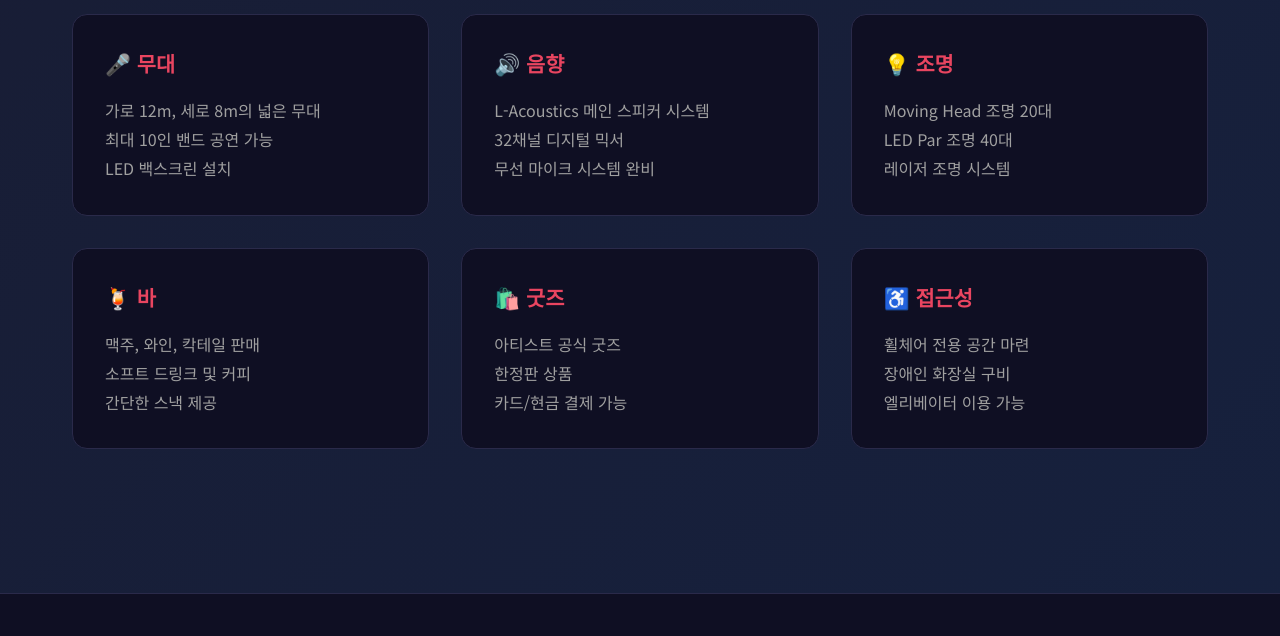
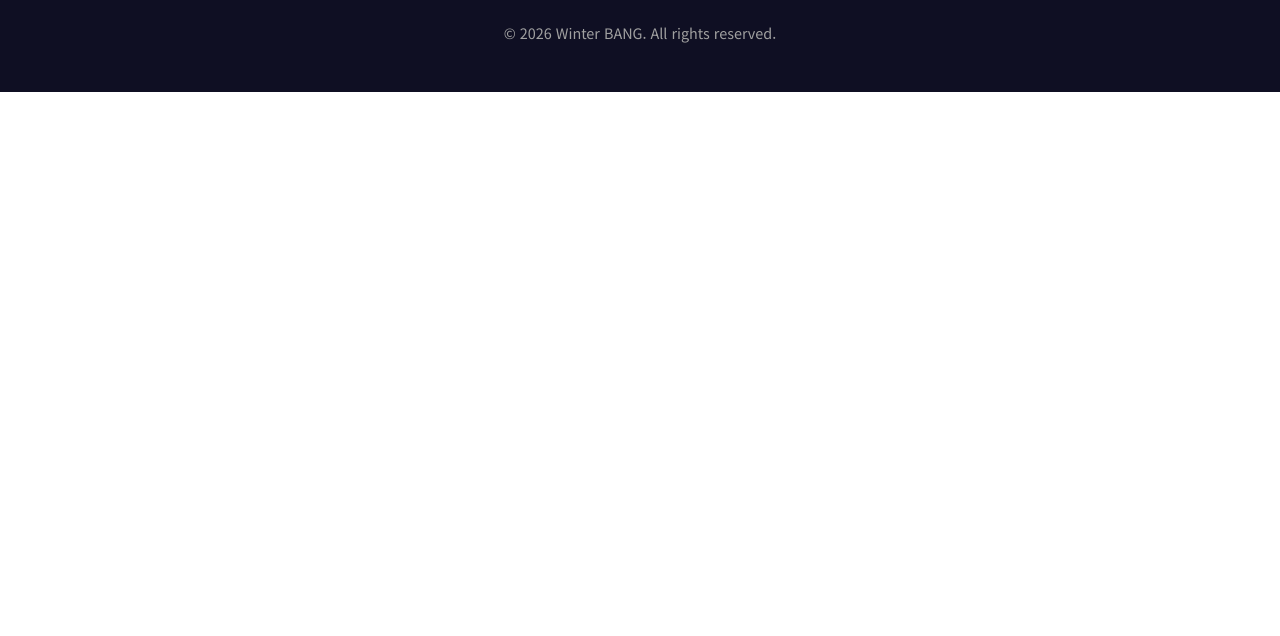
Before and after one commit to mkco5162/winterbang, a plain HTML site: page venue.html in a window 1280 px wide. Shown: the part 1975-2611 px from the top of the page. After the commit the page ends 2067 px from the top, so only its background shows below. Drawn offline with Linux system fonts and the light colour scheme.

Commit message:
Auto commit: 2025-12-28 23:43:31

```diff
--- a/venue.html
+++ b/venue.html
@@ -124,37 +124,6 @@
                 </div>
             </div>
         </section>
-
-        <!-- 시설 정보 -->
-        <section class="section">
-            <h2 class="section-title">시설 안내</h2>
-            <div class="intro-grid">
-                <div class="intro-card">
-                    <h3>🎤 무대</h3>
-                    <p>가로 12m, 세로 8m의 넓은 무대<br>최대 10인 밴드 공연 가능<br>LED 백스크린 설치</p>
-                </div>
-                <div class="intro-card">
-                    <h3>🔊 음향</h3>
-                    <p>L-Acoustics 메인 스피커 시스템<br>32채널 디지털 믹서<br>무선 마이크 시스템 완비</p>
-                </div>
-                <div class="intro-card">
-                    <h3>💡 조명</h3>
-                    <p>Moving Head 조명 20대<br>LED Par 조명 40대<br>레이저 조명 시스템</p>
-                </div>
-                <div class="intro-card">
-                    <h3>🍹 바</h3>
-                    <p>맥주, 와인, 칵테일 판매<br>소프트 드링크 및 커피<br>간단한 스낵 제공</p>
-                </div>
-                <div class="intro-card">
-                    <h3>🛍️ 굿즈</h3>
-                    <p>아티스트 공식 굿즈<br>한정판 상품<br>카드/현금 결제 가능</p>
-                </div>
-                <div class="intro-card">
-                    <h3>♿ 접근성</h3>
-                    <p>휠체어 전용 공간 마련<br>장애인 화장실 구비<br>엘리베이터 이용 가능</p>
-                </div>
-            </div>
-        </section>
     </main>
 
     <!-- 푸터 -->
```
